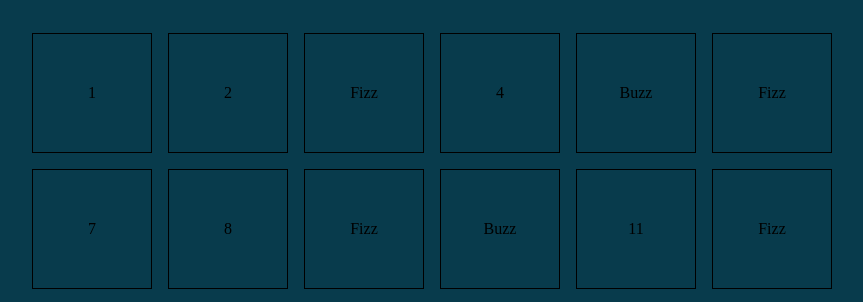
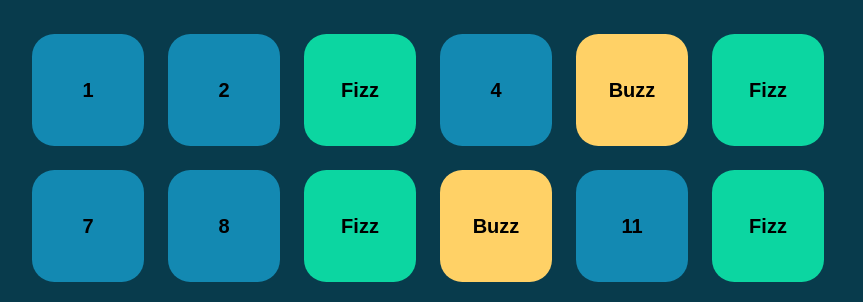
Before and after one commit to rinox3005/js-fizzbuzz, a plain HTML site: page index.html in a window 1280 px wide. Shown: the part 154-456 px from the top of the page, without its empty margins (160-1023 px from the left). Drawn offline with Linux system fonts and the light colour scheme.

Commit message:
[UPD] BONUS 1 and BONUS 2 done. Added colors to squares and styled borders

```diff
--- a/css/style.css
+++ b/css/style.css
@@ -6,6 +6,7 @@
 
 body {
     background-color: #083B4C;
+    font-family: Arial, Helvetica, sans-serif;
 }
 
 .container {
@@ -24,15 +25,17 @@ body {
 .grid {
     display: flex;
     flex-wrap: wrap;
-    gap: 16px;
+    gap: 1.5rem;
 }
 
 .square {
     display: grid;
     place-items: center;
-    width: 120px;
-    height: 120px;
-    border: 1px solid black;
+    width: 7rem;
+    height: 7rem;
+    font-size: 1.25rem;
+    font-weight: 600;
+    border-radius: 20%;
 }
 
 .blue {
@@ -40,13 +43,13 @@ body {
 }
 
 .yellow {
-    background-color: #1389B2;
+    background-color: #FFD166;
 }
 
 .aqua {
-    background-color: #1389B2;
+    background-color: #0CD6A1;
 }
 
 .red {
-    background-color: #1389B2;
+    background-color: #F0466F;
 }
--- a/js/fizzbuzz.js
+++ b/js/fizzbuzz.js
@@ -16,7 +16,7 @@ for (let i = 1; i <= 100; i++) {
         console.log('FizzBuzz');
         div.append('FizzBuzz');
         grid.append(div);
-        div.classList.add('square');
+        div.classList.add('square', 'red');
 
         // -- ELSE SE i % 5 é uguale a zero vuol dire che é multiplo di 5 e quindi stamperó in console "buzz" al posto del valore di i
 
@@ -25,7 +25,7 @@ for (let i = 1; i <= 100; i++) {
         console.log('Buzz');
         div.append('Buzz');
         grid.append(div);
-        div.classList.add('square');
+        div.classList.add('square', 'yellow');
 
         // -- ELSE SE i % 3 é uguale a zero vuol dire che é multiplo di 3 e quindi stamperó in console "fizz" al posto del valore di i
     } else if ((i % 3) === 0) {
@@ -33,7 +33,7 @@ for (let i = 1; i <= 100; i++) {
         console.log('Fizz');
         div.append('Fizz');
         grid.append(div);
-        div.classList.add('square');
+        div.classList.add('square', 'aqua');
 
         // -- ELSE stampo il valore corrente di i
     } else {
@@ -41,6 +41,6 @@ for (let i = 1; i <= 100; i++) {
         console.log(i);
         div.append(i);
         grid.append(div);
-        div.classList.add('square');
+        div.classList.add('square', 'blue');
     }
 }
```
Also changed, not shown: index.html (+1 -3 lines), 1 other file.
